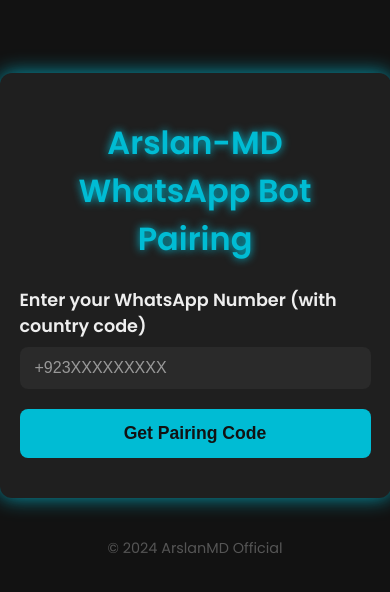
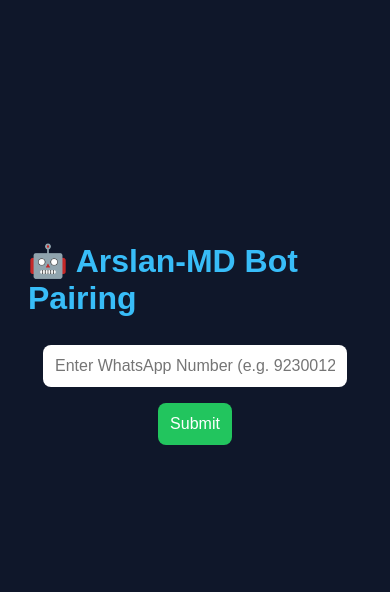
Before and after one commit to ArslanMDofficial/ArslanMD-Pairing, a website: page client/index.html in a window 390 px wide. Shown: the part 106-698 px from the top of the page. Drawn offline with Linux system fonts and the light colour scheme.

Commit message:
Update index.html

```diff
--- a/client/index.html
+++ b/client/index.html
@@ -1,151 +1,115 @@
 <!DOCTYPE html>
 <html lang="en">
 <head>
-<meta charset="UTF-8" />
-<meta name="viewport" content="width=device-width, initial-scale=1" />
-<title>Arslan-MD WhatsApp Bot Pairing</title>
+  <meta charset="UTF-8">
+  <title>Arslan-MD Pairing</title>
+  <meta name="viewport" content="width=device-width, initial-scale=1.0">
   <style>
-  @import url('https://fonts.googleapis.com/css2?family=Poppins:wght@400;600&display=swap');
     body {
-    margin: 0; padding: 0; background: #121212; color: #eee; font-family: 'Poppins', sans-serif;
-    display: flex; flex-direction: column; justify-content: center; align-items: center; min-height: 100vh;
+      background: #0f172a;
+      color: white;
+      font-family: Arial, sans-serif;
+      display: flex;
+      flex-direction: column;
+      align-items: center;
+      justify-content: center;
+      min-height: 100vh;
+      padding: 20px;
     }
-  .container {
-    background: #1f1f1f; padding: 30px 40px; border-radius: 12px; width: 100%; max-width: 420px; box-shadow: 0 0 20px #00bcd4cc;
+
+    h1 {
+      font-size: 32px;
+      margin-bottom: 20px;
+      color: #38bdf8;
     }
-  h1 {
-    text-align: center; margin-bottom: 24px; color: #00bcd4;
-    text-shadow: 0 0 8px #00bcd4;
+
+    input, button {
+      padding: 12px;
+      margin: 8px 0;
+      font-size: 16px;
+      border-radius: 8px;
+      border: none;
     }
-  label {
-    font-weight: 600; font-size: 1.1rem; display: block; margin-bottom: 8px;
+
+    input {
+      width: 280px;
     }
-  input[type="tel"] {
-    width: 100%; padding: 12px 15px; font-size: 1rem; border-radius: 8px; border: none;
-    background: #2a2a2a; color: #eee;
-    box-sizing: border-box;
+
+    button {
+      background-color: #22c55e;
+      color: white;
+      cursor: pointer;
+      transition: 0.3s;
     }
-  input[type="tel"]::placeholder {
-    color: #999;
+
+    button:hover {
+      background-color: #16a34a;
     }
-  button {
-    margin-top: 20px; width: 100%; padding: 14px; font-size: 1.1rem; font-weight: 600;
-    background: #00bcd4; color: #121212; border: none; border-radius: 8px;
-    cursor: pointer; transition: background-color 0.3s ease;
+
+    .code-box {
+      margin-top: 20px;
+      padding: 10px;
+      background: #1e293b;
+      border-radius: 8px;
+      display: none;
+      text-align: center;
     }
-  button:hover {
-    background: #0097a7;
-  }
-  .output {
-    margin-top: 28px; font-size: 1.2rem; font-weight: 600; text-align: center;
-    background: #222; padding: 14px 20px; border-radius: 10px; word-break: break-word;
-    position: relative;
-  }
-  .copy-btn {
-    position: absolute; top: 50%; right: 12px; transform: translateY(-50%);
-    background: #00bcd4; border: none; padding: 6px 10px; border-radius: 6px;
-    color: #121212; font-weight: 700; cursor: pointer; transition: background-color 0.3s ease;
-  }
-  .copy-btn:hover {
-    background: #0097a7;
-  }
+
     .error {
-    margin-top: 16px; color: #ff4d4d; font-weight: 600; text-align: center;
-  }
-  footer {
-    margin-top: 40px; text-align: center; color: #555; font-size: 0.9rem;
-  }
-  @media (max-width: 480px) {
-    .container {
-      padding: 24px 20px;
-      width: 90%;
-    }
+      color: #f87171;
+      margin-top: 15px;
     }
   </style>
 </head>
 <body>
-  <div class="container">
-    <h1>Arslan-MD WhatsApp Bot Pairing</h1>
-    <label for="phoneInput">Enter your WhatsApp Number (with country code)</label>
-    <input
-      type="tel"
-      id="phoneInput"
-      placeholder="+923XXXXXXXXX"
-      pattern="^\+[0-9]{10,15}$"
-      required
-    />
-    <button id="submitBtn">Get Pairing Code</button>
-    <div id="errorMsg" class="error"></div>
-    <div id="codeOutput" class="output" style="display:none;">
-      Pairing Code: <span id="pairingCodeText"></span>
-      <button class="copy-btn" id="copyBtn" title="Copy code">Copy</button>
+  <h1>🤖 Arslan-MD Bot Pairing</h1>
+
+  <input type="text" id="numberInput" placeholder="Enter WhatsApp Number (e.g. 923001234567)" />
+  <button onclick="submitNumber()">Submit</button>
+
+  <div class="code-box" id="codeBox">
+    <p><strong>Your Pairing Code:</strong></p>
+    <p id="pairingCode" style="font-size: 24px; color: #4ade80;"></p>
+    <button onclick="copyCode()">Copy Code</button>
   </div>
-  </div>
-  <footer>
-    &copy; 2024 ArslanMD Official
-  </footer>
+
+  <div id="errorBox" class="error"></div>
 
   <script>
-  const submitBtn = document.getElementById('submitBtn');
-  const phoneInput = document.getElementById('phoneInput');
-  const errorMsg = document.getElementById('errorMsg');
-  const codeOutput = document.getElementById('codeOutput');
-  const pairingCodeText = document.getElementById('pairingCodeText');
-  const copyBtn = document.getElementById('copyBtn');
+    async function submitNumber() {
+      const number = document.getElementById("numberInput").value;
+      const errorBox = document.getElementById("errorBox");
+      const codeBox = document.getElementById("codeBox");
+      const pairingCode = document.getElementById("pairingCode");
 
-  function validatePhone(phone) {
-    // Must start with + and contain 10-15 digits
-    const regex = /^\+[0-9]{10,15}$/;
-    return regex.test(phone);
+      errorBox.textContent = "";
+      codeBox.style.display = "none";
+
+      try {
+        const response = await fetch("/pair", {
+          method: "POST",
+          headers: { "Content-Type": "application/json" },
+          body: JSON.stringify({ number })
+        });
+
+        const data = await response.json();
+        if (data.success) {
+          pairingCode.textContent = data.code;
+          codeBox.style.display = "block";
+        } else {
+          errorBox.textContent = data.error || "Something went wrong.";
+        }
+      } catch (err) {
+        errorBox.textContent = "Error connecting to server.";
+      }
     }
 
-  submitBtn.addEventListener('click', async () => {
-    errorMsg.textContent = '';
-    codeOutput.style.display = 'none';
-    pairingCodeText.textContent = '';
-
-    const phone = phoneInput.value.trim();
-    if (!validatePhone(phone)) {
-      errorMsg.textContent = 'Please enter a valid phone number including country code. Example: +923XXXXXXXXX';
-      return;
+    function copyCode() {
+      const code = document.getElementById("pairingCode").textContent;
+      navigator.clipboard.writeText(code).then(() => {
+        alert("Copied to clipboard!");
+      });
     }
-
-    submitBtn.disabled = true;
-    submitBtn.textContent = 'Generating...';
-
-    try {
-      // Call your API endpoint to get pairing code
-      const response = await fetch('/pair', {
-        method: 'POST',
-        headers: { 'Content-Type': 'application/json' },
-        body: JSON.stringify({ phone })
-      });
-      const data = await response.json();
-
-      if (response.ok) {
-        pairingCodeText.textContent = data.pairingCode;
-        codeOutput.style.display = 'block';
-      } else {
-        errorMsg.textContent = data.error || 'Failed to get pairing code.';
-      }
-    } catch (e) {
-      errorMsg.textContent = 'Network error. Please try again.';
-    }
-
-    submitBtn.disabled = false;
-    submitBtn.textContent = 'Get Pairing Code';
-  });
-
-  copyBtn.addEventListener('click', () => {
-    const code = pairingCodeText.textContent;
-    if (!code) return;
-    navigator.clipboard.writeText(code).then(() => {
-      copyBtn.textContent = 'Copied!';
-      setTimeout(() => {
-        copyBtn.textContent = 'Copy';
-      }, 1500);
-    });
-  });
   </script>
 </body>
 </html>
```
Lines whose indentation alone changed are shown as unchanged.
